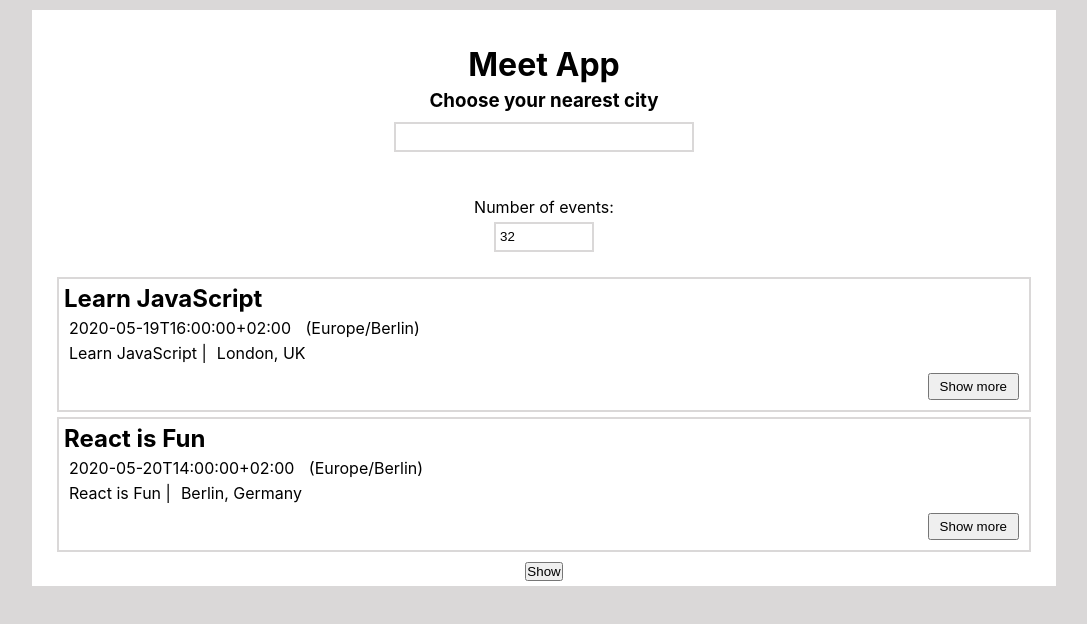
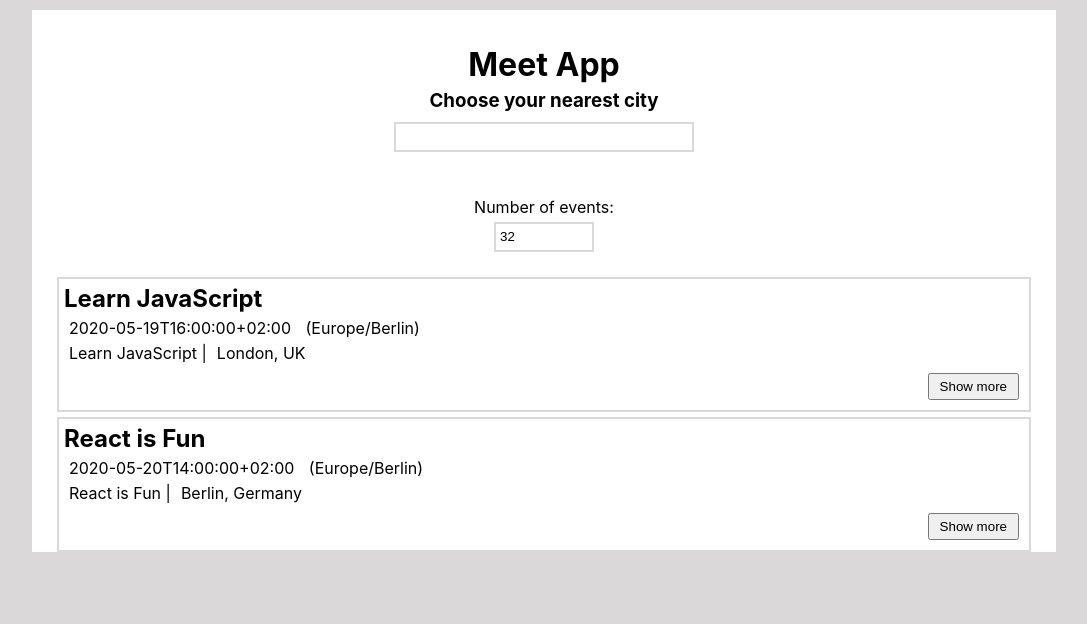
Before and after one commit to stefan-pop/meet, a React (Create React App) app: page / in a window 1280 px wide. Shown: the top 624 px of the page, without its empty margins (96-1183 px from the left). Built offline with nearby package versions, Linux system fonts and the light colour scheme.

Commit message:
removed  test button

```diff
--- a/src/App.js
+++ b/src/App.js
@@ -63,7 +63,6 @@ class App extends Component {
 				<NumberOfEvents updateEventsLength={(value) => this.updateEventsLength(value)} />
 
 				<EventList events={this.state.events} />
-				<button onClick={() => this.updateEventsLength} >Show</button>
 			</div>
 		);
 	}
```
